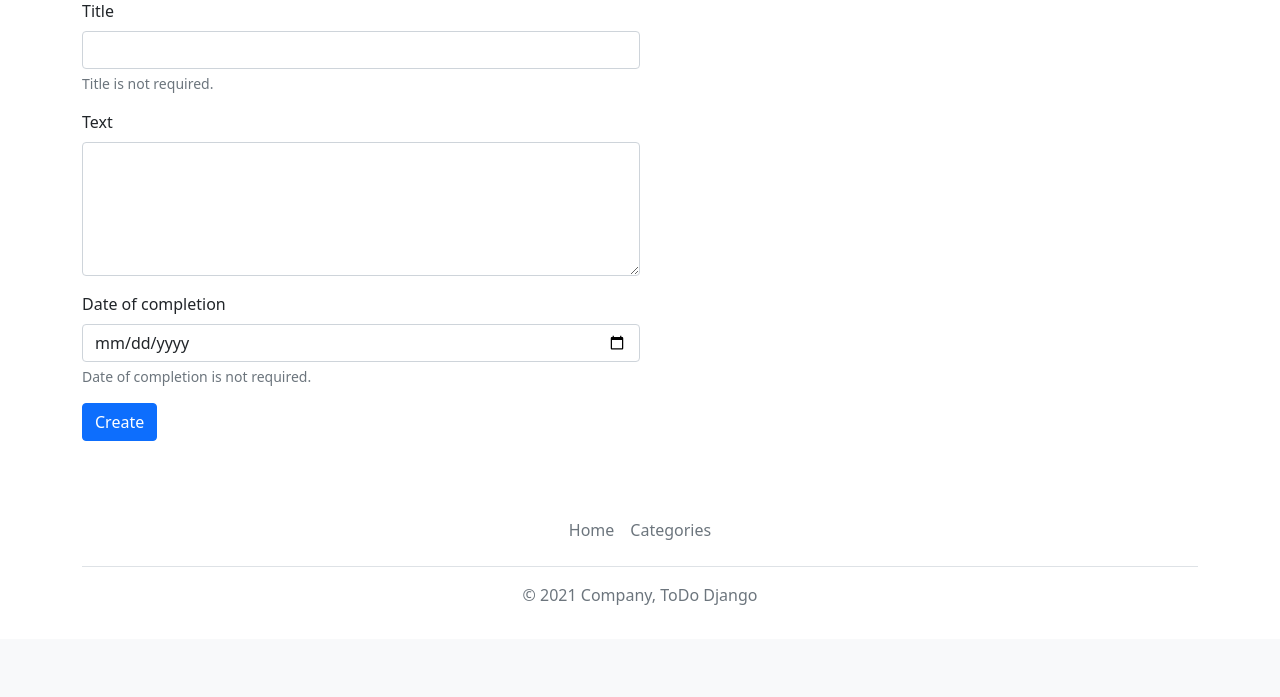
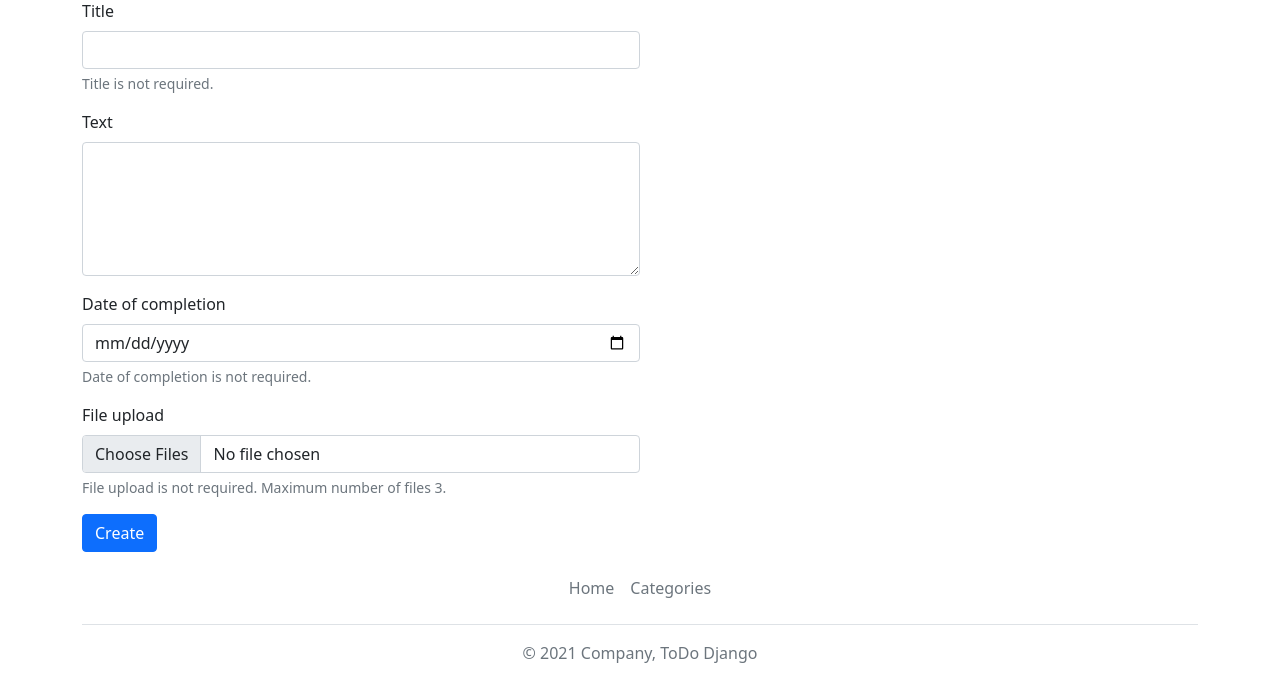
Before and after one commit to Zer0S2m/ToDo_Django, a Django app: page /note/create/ in a window 1280 px wide. Shown: the part 161-858 px from the top of the page. Before the commit the page ends 766 px from the top, so only its background shows below. Run offline with Django 3.2, Linux system fonts and the light colour scheme; the visitor is signed in with stand-in values (Sample User, id 1); data that the repository does not hold is empty; parts of the project's set-up code (start-up, migrations or seed data) failed here and were passed over.

Commit message:
добавление файлов

```diff
--- a/ToDo/ToDo/settings.py
+++ b/ToDo/ToDo/settings.py
@@ -120,6 +120,9 @@ USE_TZ = True
 
 STATIC_URL = '/static/'
 
+MEDIA_URL = "/media/"
+MEDIA_ROOT = os.path.join(BASE_DIR, "media")
+
 STATICFILES_DIRS = [
     BASE_DIR / "static",
 ]
--- a/ToDo/ToDo/urls.py
+++ b/ToDo/ToDo/urls.py
@@ -2,11 +2,17 @@ from django.contrib import admin
 from django.urls import path
 from django.urls import include
 
+from django.conf import settings
+from django.conf.urls.static import static
+
 
 urlpatterns = [
-    path('admin/', admin.site.urls),
-    path('', include("engine.urls")),
-    path("accounts/", include("accounts.urls")),
+	path('admin/', admin.site.urls),
+	path('', include("engine.urls")),
+	path("accounts/", include("accounts.urls")),
 ]
 
 handler404 = "ToDo.views.page_not_found_view"
+
+if settings.DEBUG:
+	urlpatterns += static(settings.MEDIA_URL, document_root = settings.MEDIA_ROOT)
--- a/ToDo/engine/admin.py
+++ b/ToDo/engine/admin.py
@@ -1,8 +1,10 @@
 from django.contrib import admin
 
-from .models import Note
-from .models import Category
+from .models import (
+    Note, Category, File
+)
 
 
 admin.site.register(Note)
 admin.site.register(Category)
+admin.site.register(File)
--- a/ToDo/engine/forms.py
+++ b/ToDo/engine/forms.py
@@ -23,14 +23,21 @@ class NoteForm(forms.ModelForm):
 		widget = forms.DateTimeInput(attrs = {"class": "form-control", "type": "date"}),
 		help_text = "Date of completion is not required."
 	)
+	files = forms.FileField(
+		label = "File upload",
+		required = False,
+		widget = forms.ClearableFileInput(attrs = {"multiple": True, "class": "form-control"}),
+		help_text = "File upload is not required. Maximum number of files 3."
+	)
 
 	class Meta:
 		model = Note
-		fields = ("title", "text", "completion_date",)
+		fields = ("title", "text", "completion_date", "files",)
 		widgets = {
 			"title": forms.TextInput(attrs = {"class": "form-control"}),
 			"text": forms.Textarea(attrs = {"class": "form-control"}),
 			"completion_date": forms.DateTimeInput(attrs = {"class": "form-control", "type": "date"}),
+			"files": forms.ClearableFileInput(attrs = {"multiple": True, "class": "form-control"})
 		}
 
 	def set_completion_date(self, date: str):
--- a/ToDo/engine/models.py
+++ b/ToDo/engine/models.py
@@ -3,6 +3,10 @@ from django.db import models
 from django.shortcuts import reverse
 
 from django.conf import settings
+
+
+def files_path_user(instance, filename):
+	return f'user_{instance.user.id}/{filename}'
 
 
 class Note(models.Model):
@@ -15,12 +19,13 @@ class Note(models.Model):
 	)
 	user = models.ForeignKey(settings.AUTH_USER_MODEL, on_delete = models.CASCADE)
 	completion_date = models.DateTimeField(blank = True, null = True, verbose_name = "Дата завершения")
+	files = models.ManyToManyField("File", blank = True, verbose_name='Файлы')
 
 	def get_absolute_url(self):
 		return reverse('detail_note', kwargs = {'pk': self.pk})
 
 	def __str__(self):
-		return f"{self.title}"
+		return f"title: {self.title} - id: {self.id}"
 
 
 class Category(models.Model):
@@ -34,3 +39,16 @@ class Category(models.Model):
 
 	def __str__(self):
 	   return f"{self.title}"
+
+
+class File(models.Model):
+	id = models.BigAutoField(primary_key = True)
+	file = models.FileField(blank = True, null = True, upload_to = files_path_user, verbose_name = "Файл")
+	user = models.ForeignKey(settings.AUTH_USER_MODEL, on_delete = models.CASCADE)
+
+	class Meta:
+		verbose_name = "Файлы"
+		verbose_name_plural = "Файлы"
+
+	def __str__(self):
+		return f"id: {self.id}"
--- a/ToDo/engine/templates/create_note.html
+++ b/ToDo/engine/templates/create_note.html
@@ -8,7 +8,7 @@
 	<div>
 		<h1>Create note</h1>
 		<div class="mt3 w-50">
-			<form method="post">
+			<form method="post" enctype="multipart/form-data">
 				{% csrf_token %}
 				<div class="form-error">
 					{{ form.non_field_errors }}
@@ -23,15 +23,15 @@
 							</p>
 						{% endif %}
 					</div>
-					<div class="form-error mb-3">
-						{% if f.errors %}
+					{% if f.errors %}
+						<div class="form-error mb-3">
 							<div class="alert alert-danger" role="alert">
 								{% for error in f.errors %}
 									<p class="mb-0">{{ error }}</p>
 								{% endfor %}
 							</div>
-						{% endif %}
-					</div>
+						</div>
+					{% endif %}
 				{% endfor %}
 				{% if categories %}
 					<div class="mb-3">
--- a/ToDo/engine/templates/detail_note.html
+++ b/ToDo/engine/templates/detail_note.html
@@ -26,6 +26,11 @@
 					Date of completion: <span class="fw-bold">{{ note.completion_date|date:"j (l) M. Y" }}</span>
 				</p>
 			{% endif %}
+			{% if note.files.all %}
+				{% for file in note.files.all %}
+					<a href="{{ file.file.url }}" class="link d-flex">{{ file.file.name }}</a>
+				{% endfor %}
+			{% endif %}
 			<div class="d-flex mt-3">
 				<a href="{% url 'delete_note' note.id %}" class="btn btn-danger me-3">Delete</a>
 				<a href="{% url 'edit_note' note.id %}" class="btn btn-primary">Edit</a>
--- a/ToDo/engine/urls.py
+++ b/ToDo/engine/urls.py
@@ -14,6 +14,7 @@ urlpatterns = [
 	path('note/<int:pk>/', NoteDetailView.as_view(), name = 'detail_note'),
 	path('note/delete/<int:pk>/', NoteDeleteView.as_view(), name = 'delete_note'),
 	path('note/edit/<int:pk>/', NoteUpdateView.as_view(), name = 'edit_note'),
+
 	path('category/', CategoryListView.as_view(), name = 'list_category'),
 	path('category/create/', CategoryCreateView.as_view(), name = 'create_category'),
 	path('category/<slug:slug>/', CategoryDetailView.as_view(), name = 'detail_category'),
--- a/ToDo/engine/views.py
+++ b/ToDo/engine/views.py
@@ -1,4 +1,5 @@
 from datetime import datetime
+from distutils.command import upload
 
 from django.shortcuts import render
 from django.shortcuts import redirect
@@ -16,8 +17,9 @@ from django.views.generic import (
 
 from django.contrib.auth.mixins import LoginRequiredMixin
 
-from .models import Note
-from .models import Category
+from .models import (
+	Note, Category, File
+)
 
 from .forms import (
 	NoteForm, CategoryForm
@@ -195,6 +197,7 @@ class NoteCreateView(LoginRequiredMixin, CreateView, MixinNote):
 		return form
 
 	def form_valid(self, form):
+		files = []
 		form = self.set_cleaned_data_form(form)
 
 		self.object = form.save(commit = False)
@@ -204,6 +207,21 @@ class NoteCreateView(LoginRequiredMixin, CreateView, MixinNote):
 			self.object.category = form.cleaned_data["category"].first()
 
 		self.object.save()
+
+		if len(self.request.FILES.getlist("files")) > 3:
+			form.errors["files"] = "File limit exceeded! Maximum number of files 3!"
+			return render(self.request, "create_note.html", {"form": form})
+
+		for file in self.request.FILES.getlist("files"):
+			new_file = File(
+				file = file,
+				user = form.cleaned_data["user"]
+			)
+			new_file.save()
+			files.append(new_file)
+
+		if files:
+			self.object.files.add(*files)
 
 		return redirect(self.object)
 
@@ -294,17 +312,17 @@ class CategoryUpdateView(LoginRequiredMixin, UpdateView, MixinCategory):
 
 	def form_valid(self, form):
 		slug = create_slug_category(
-            title = form.cleaned_data["title"],
-            id_user = self.request.user.id
+			title = form.cleaned_data["title"],
+			id_user = self.request.user.id
 		)
 
 		if self.kwargs.get(self.slug_url_kwarg) == slug:
 			return HttpResponseRedirect(self.get_success_url())
 
 		if self.model.objects.filter(
-            slug = slug,
+			slug = slug,
 			user = self.request.user
-        ).first():
+		).first():
 			form.errors["title"] = "This category already exists!"
 			return render(self.request, "edit_category.html", {"form": form})
 
```
Also changed, not shown: ToDo/engine/migrations/0004_auto_20220208_1207.py (added), ToDo/engine/migrations/0005_auto_20220208_1221.py (added), ToDo/engine/migrations/0006_alter_note_files.py (added), ToDo/engine/migrations/0007_auto_20220208_1337.py (added), ToDo/engine/migrations/0008_auto_20220208_1519.py (added), 1 other file.
